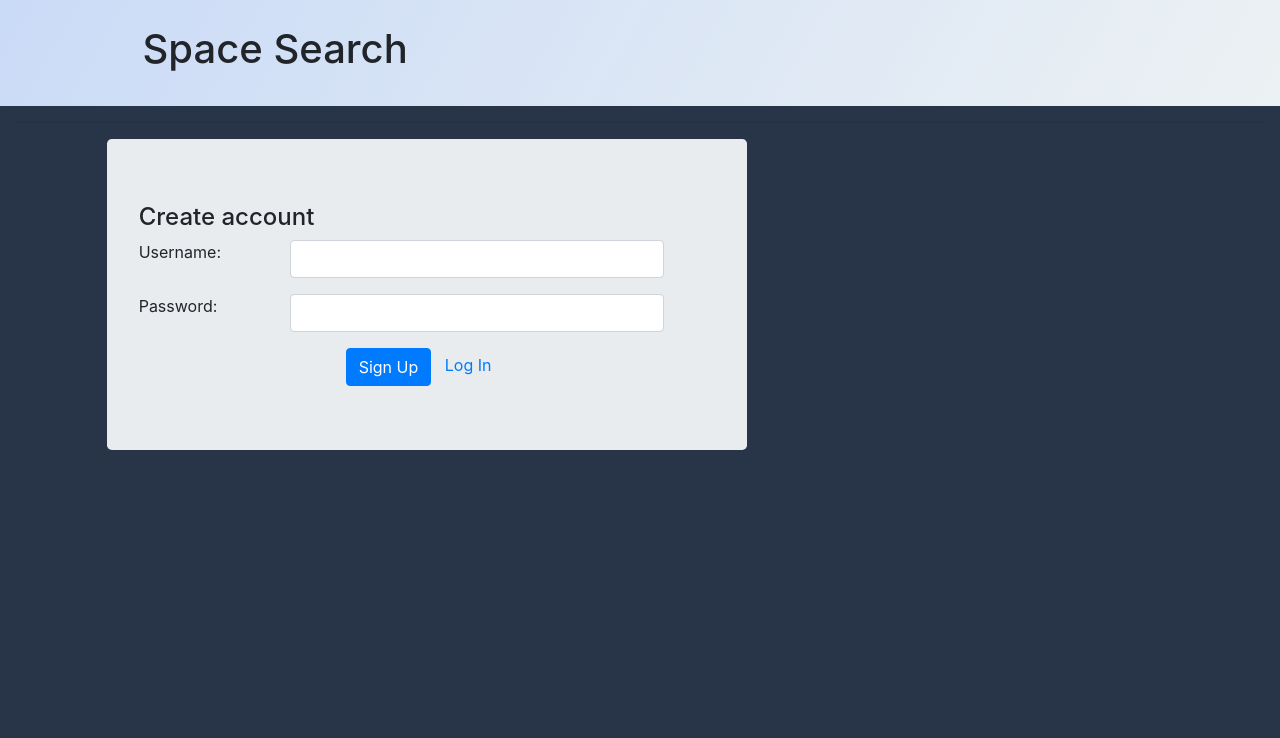
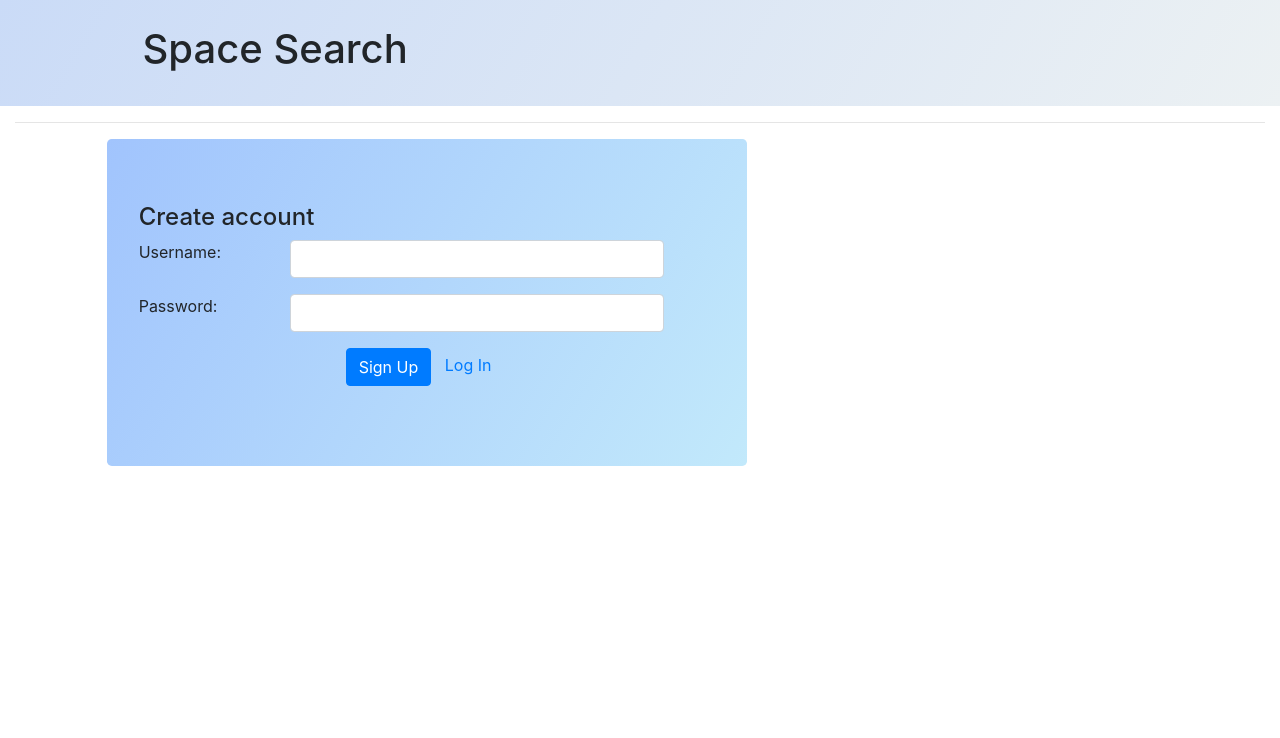
Before and after one commit to shivangidas/spacetour, a Node project: template app/views/signup.ejs in a window 1280 px wide. Shown: the top 738 px of the page. Run offline with Node 20 templates, Linux system fonts and the light colour scheme; the template is opened without the code that fills it, so the values that code supplies are empty; some libraries are stand-ins or nearby versions.

Commit message:
more work done

```diff
--- a/app/public/script.js
+++ b/app/public/script.js
@@ -9,9 +9,11 @@ $(document).ready(function() {
     }
   });
   $("#searchButton").click(function() {
+    $("#message").addClass("hidden");
     var query = $("#searchQuery").val();
     if (query.length == 0) {
-      alert("Type something...go on");
+      $("#message").text("Enter something in the input box");
+      $("#message").removeClass("hidden");
       return;
     }
     query = query.replace(", ", " ").replace(",", " ");
@@ -86,6 +88,7 @@ $(document).ready(function() {
 
   //get db images
   $("#searchDBButton").click(function() {
+    $("#message").addClass("hidden");
     var url = "api/v1/image";
     fetch(url)
       .then(response => {
@@ -171,18 +174,24 @@ $(document).ready(function() {
           type: "POST",
           data: postdata,
           success: function(result) {
-            console.log("Saved");
-            console.log(result);
+            // console.log("Saved");
+            // console.log(result);
             snackBar("Saved");
           },
           error: function(error) {
             console.log(error);
+            if (error.responseJSON && error.responseJSON.message) {
+              snackBar(error.responseJSON.message);
+            } else {
+              snackBar("Could not save. Internal Error.");
+            }
           }
         }); /*ajax*/
       })
       .catch(err => {
         // Do something for an error here
         console.log(err);
+        snackBar("Can't fetch from NASA api");
       });
   });
   $("#imageThumbnail").on("click", ".deleteImageButton", function(event) {
@@ -195,12 +204,12 @@ $(document).ready(function() {
       type: "DELETE",
 
       success: function(result) {
-        console.log("Deleted");
-        console.log(result);
+        snackBar("Deleted");
         $("#searchDBButton").trigger("click");
       },
       error: function(error) {
         console.log(error);
+        snackBar("Could not delete. Try again.");
       }
     }); /*ajax*/
   });
--- a/app/server.js
+++ b/app/server.js
@@ -61,8 +61,17 @@ app.use((req, res, next) => {
 
 route(app, secureRoutes);
 
-models.sequelize.sync().then(() => {
+models.sequelize.sync().then(async () => {
+  try {
+    await models.sequelize.query(
+      'CREATE UNIQUE INDEX "unique_index" ON "space" ("nasa_id","userId");'
+    );
+  } catch (error) {
+    //do nothing
+  }
+
   //Start server
+
   var server = app.listen(config.server.port, config.server.host, function() {
     var host = server.address().address;
     var serverPort = server.address().port;
--- a/app/views/index.ejs
+++ b/app/views/index.ejs
@@ -47,7 +47,7 @@
           Get images in DB
         </button>
       </form>
-
+      <label class="hidden messageLabel" id="message">...</label>
       <br />
       <div
         class="row row-cols-1 row-cols-sm-2 row-cols-md-3 row-cols-lg-4"
--- a/app/views/login.ejs
+++ b/app/views/login.ejs
@@ -3,8 +3,8 @@
   <head>
     <% include partials/head %>
     <style type="text/css">
-      body {
-        background-color: #283448;
+      .jumbotron {
+        background-image: linear-gradient(120deg, #a1c4fd 0%, #c2e9fb 100%);
       }
     </style>
     <script type="text/javascript" src="login.js"></script>
--- a/app/views/signup.ejs
+++ b/app/views/signup.ejs
@@ -3,8 +3,8 @@
   <head>
     <% include partials/head %>
     <style type="text/css">
-      body {
-        background-color: #283448;
+      .jumbotron {
+        background-image: linear-gradient(120deg, #a1c4fd 0%, #c2e9fb 100%);
       }
     </style>
     <script type="text/javascript" src="login.js"></script>
@@ -60,11 +60,13 @@
                 />
               </div>
             </div>
-            <div class="offset-sm-4 col-sm-8">
-              <button class="btn btn-primary" type="button" id="signupButton">
-                Sign Up</button
-              >&nbsp;&nbsp;
-              <a href="login">Log In</a>
+            <div class="form-group">
+              <div class="offset-sm-4 col-sm-8">
+                <button class="btn btn-primary" type="button" id="signupButton">
+                  Sign Up</button
+                >&nbsp;&nbsp;
+                <a href="login">Log In</a>
+              </div>
             </div>
           </form>
         </div>
```
Also changed, not shown: README.md.
